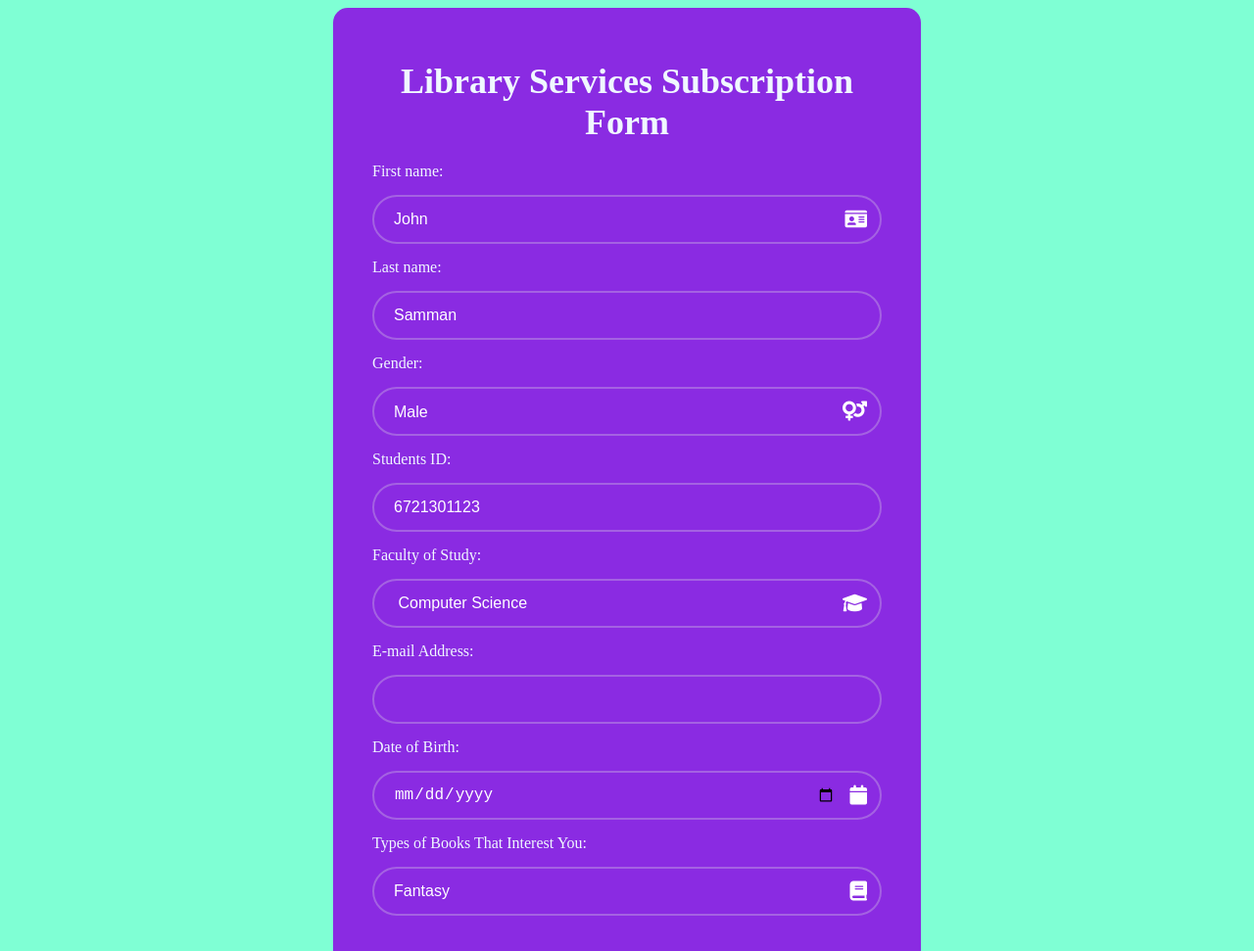
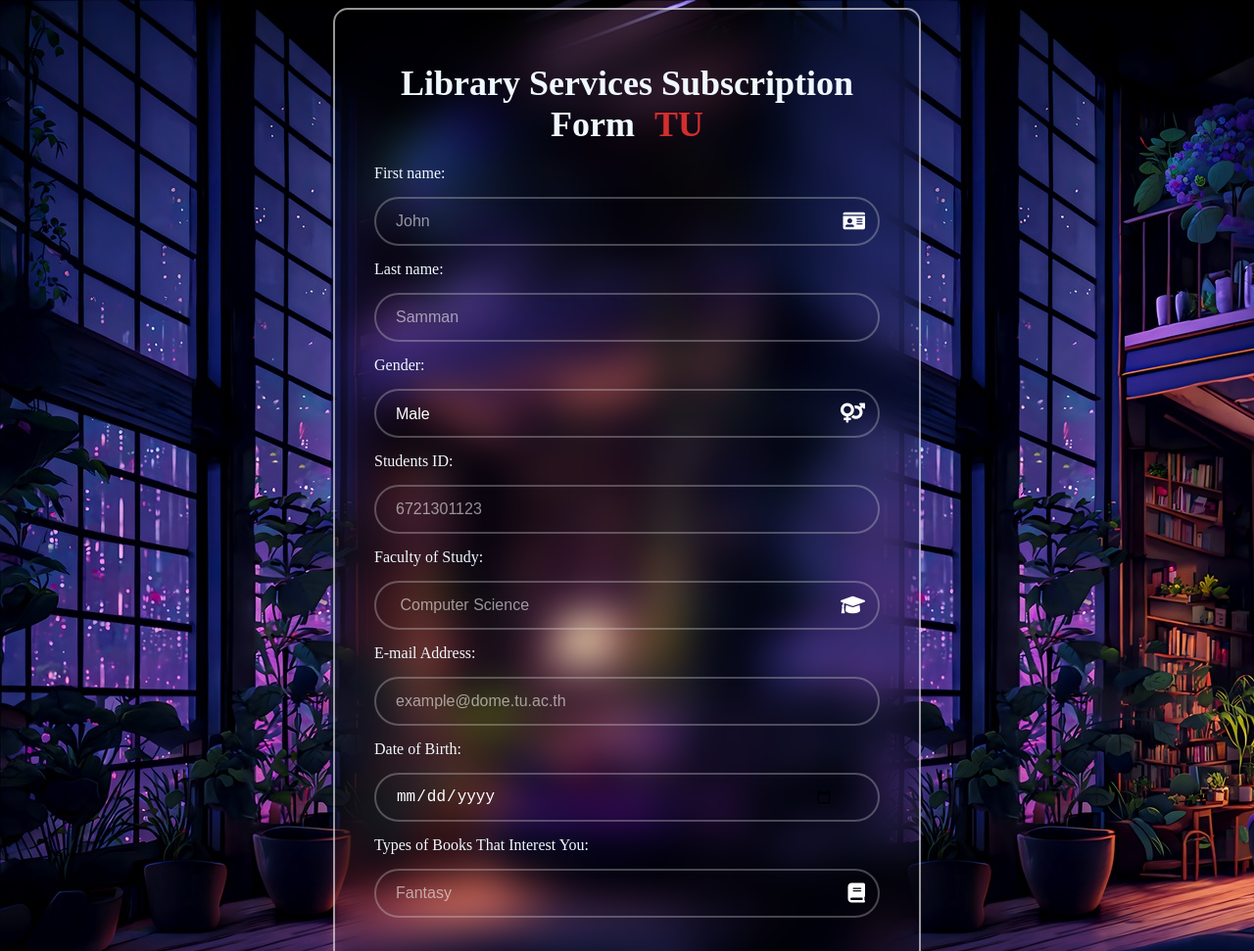
Before and after one commit to Gummy-168/6709616848_LibraryMembershipApplicationForm, a plain HTML site: page index.html in a window 1280 px wide. Shown: the top 971 px of the page at 98% size. Drawn offline with Linux system fonts and the light colour scheme.

Commit message:
add bg and make border

```diff
--- a/index.html
+++ b/index.html
@@ -12,7 +12,7 @@
 <body>
 
     <div class="wrapper">
-        <h1>Library Services Subscription Form</h1>
+        <h1>Library Services Subscription Form<b style=" margin-left: 20px ; color: rgb(211, 46, 46);">TU</b></h1>
         <div class="">
             <form action="">
                 <label>First name:</label>
@@ -58,13 +58,12 @@
         <div>
             <label for="">E-mail Address:</label>
             <div class="input-box">
-                <input type="email">
+                <input type="email" placeholder="example@dome.tu.ac.th">
                 <i class="fa fa-envelope-o" aria-hidden="true"></i>
             </div>
             <label for="">Date of Birth:</label>
             <div class="input-box">
-                <input type="date">
-                <i class="fa fa-calendar" aria-hidden="true"></i>
+                <input type="date" id="" name="birthday">
             </div>
             <label for="">Types of Books That Interest You:</label>
             <div class="input-box">
--- a/mystyles.css
+++ b/mystyles.css
@@ -7,16 +7,19 @@ body {
     justify-content: center;
     align-items: center;
     min-height: 100vh;
-    background-color: aquamarine;
+    background-image: url("resource/libary lofi.jpg");
 }
 
 .wrapper {
     width: 600px;
-    background-color: blueviolet;
+    background: transparent;
+    border: 2px solid rgba(255, 255, 255, 0.589);
     color: aliceblue;
     border-radius: 15px;
     padding: 30px 40px;
     box-sizing: border-box;
+    backdrop-filter: blur(20px);
+
 }
 
 .wrapper h1 {
@@ -30,9 +33,8 @@ body {
     width: 100%;
     height: 50px;
     background: none;
-    /* เอาพื้นหลังออก */
     margin: 15px 0;
-    /* ปรับขนาด margin เพื่อลดช่องว่าง */
+
 }
 
 .wrapper .input-box input,
@@ -65,7 +67,7 @@ body {
 }
 
 .wrapper .input-box input::placeholder {
-    color: white;
+    color: rgba(255, 255, 255, 0.555);
 }
 
 .wrapper .checked {
```
Also changed, not shown: resource/libary lofi.jpg (added).
